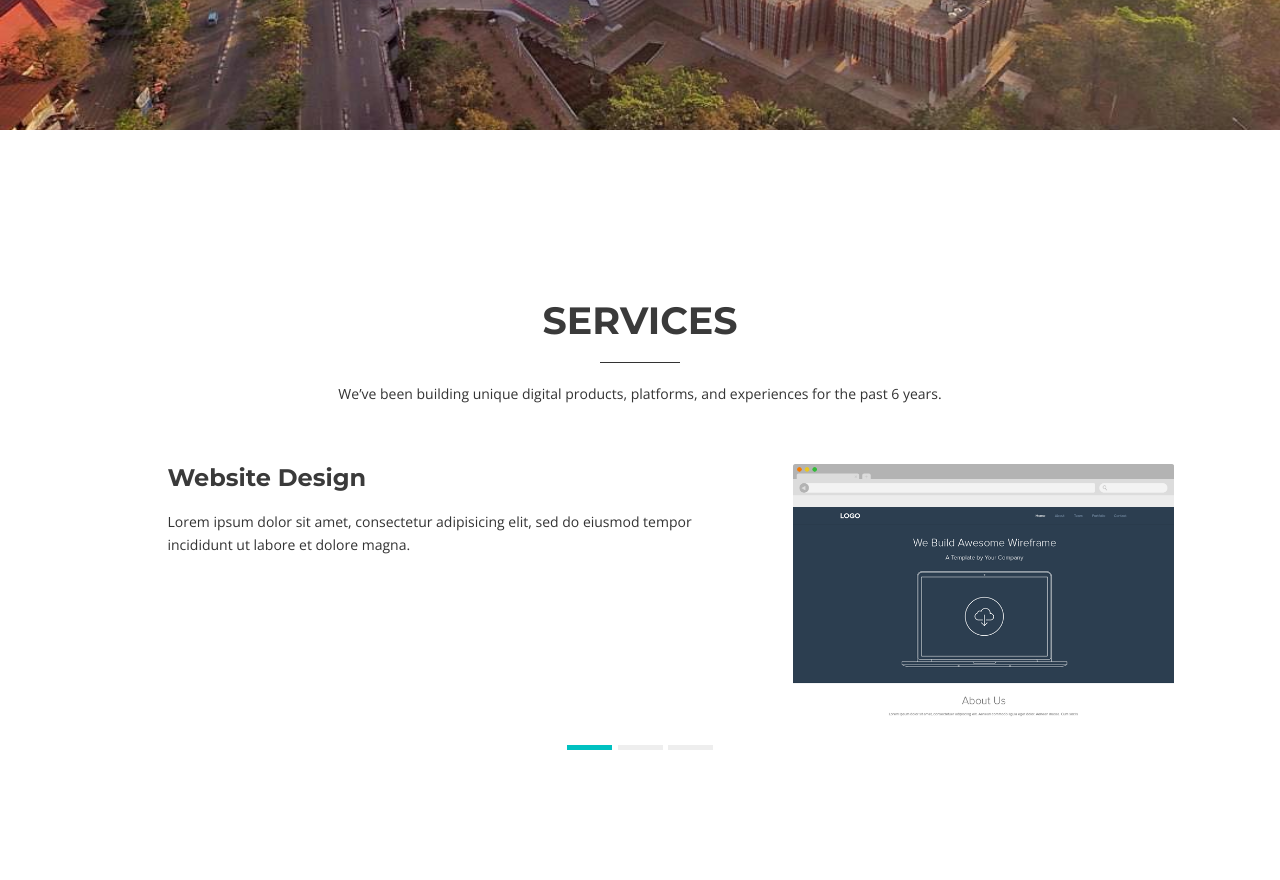
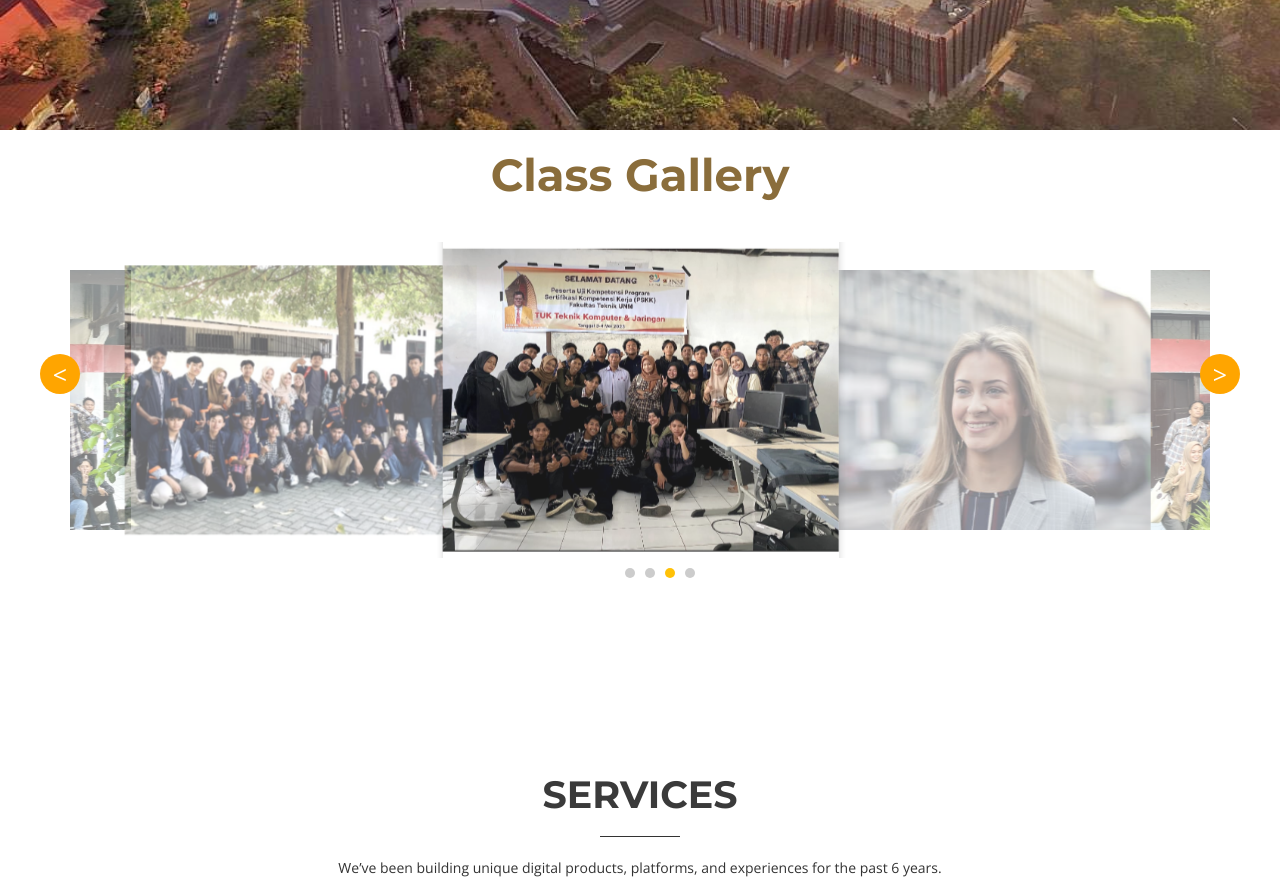
Before and after one commit to ikhwnysrh/web_kelas, a plain HTML site: page index.html in a window 1280 px wide. Shown: the part 1920-2800 px from the top of the page. Drawn offline with nearby package versions, Linux system fonts and the light colour scheme.

Commit message:
gallery slider

```diff
--- /dev/null
+++ b/css/gallery.css
@@ -0,0 +1,92 @@
+
+        .slick-slider button {
+            position: absolute;
+            top: 32%;
+            outline: "none";
+            border: none;
+            width: 40px;
+            height: 40px;
+            border-radius: 35px;
+            background-color: orange;
+            color: white;
+            z-index: 99;
+        }
+
+        .slick-slider .slick-prev {
+            left: -30px;
+            font-size: 0;
+        }
+
+        .slick-slider .slick-prev::before {
+            content: '<';
+            line-height: 1;
+            font-size: 25px;
+        }
+
+
+
+        .slick-slider .slick-next {
+            right: -30px;
+            font-size: 0;
+        }
+
+        .slick-slider .slick-next::after {
+            content: '>';
+            line-height: 1;
+            font-size: 25px;
+        }
+
+
+
+        .slick-dots{
+            text-align: center;
+        }
+
+        .slick-dots li{
+            display: inline-block;
+            padding: 1px;
+            background-color: #ccc;
+            margin: 10px 5px;
+            width: 10px;
+            height: 10px;
+            border-radius: 10px;
+            cursor: pointer;
+        }
+
+        .slick-dots button{
+            display: none;
+        }
+
+        .slick-dots li.slick-active{
+            background:#ffc107;
+        }
+
+        .slick-slider img{
+            width: 100%;
+            height: 250px;
+        }
+
+
+
+        .slick-slide {
+            padding:28px 0;
+            position: relative;
+            height:auto !important;
+            opacity: 0.5;
+            transition: all 900ms ease;
+        }
+
+        .slick-current {
+            opacity: 1;
+            transform: scale(1.2);
+            z-index: 99;
+            box-shadow: rgba(0, 0, 0, 0.24) 0px 3px 8px;
+        }
+
+        .slick-slide .xyz{
+            opacity: 0;
+        }
+
+        .slick-current .xyz{
+            opacity: 1;
+        }
--- a/index.html
+++ b/index.html
@@ -1,7 +1,7 @@
 <!DOCTYPE html>
 <html>
   <head>
-    <title>Alstar - Bootstrap one page parallax template</title>
+    <title>TEKOM F22</title>
     <meta charset="utf-8" />
     <meta
       content="width=device-width, initial-scale=1, maximum-scale=1, user-scalable=no"
@@ -17,6 +17,9 @@
     <link href="css/bootstrap.min.css" rel="stylesheet" media="screen" />
     <link href="css/style.css" rel="stylesheet" media="screen" />
     <link href="color/default.css" rel="stylesheet" media="screen" />
+    <link rel="stylesheet" href="css/gallery.css">
+
+    <link rel="stylesheet" href="https://cdn.jsdelivr.net/jquery.slick/1.6.0/slick.css">
 
     <!-- =======================================================
     Theme Name: Alstar
@@ -32,7 +35,7 @@
       <div class="container">
         <div class="navbar-header">
           <button
-            style="background-color: #ffffff1a;"
+            style="background-color: #ffffff1a"
             type="button"
             class="navbar-toggle"
             data-toggle="collapse"
@@ -67,15 +70,14 @@
           <div class="col-md-12">
             <div id="rotator">
               <h1>
-                <span class="typing"
-                  ></span
-                >
+                <span class="typing"></span>
               </h1>
               <div class="line-spacer"></div>
               <h3 class="type1"></h3>
               <p>
                 <span class="1strotate"
-                  >Computer Engineering, State University Of Makassar, Est. Since 2022</span
+                  >Computer Engineering, State University Of Makassar, Est.
+                  Since 2022</span
                 >
               </p>
             </div>
@@ -152,6 +154,100 @@
     </section>
 
     <!-- Services -->
+    <!-- <div class="gallery">
+      <img src="img/team/1.jpg" alt=""/>
+      <img src="img/team/2.jpg" alt=""/>
+      <img src="img/team/3.jpg" alt=""/>
+      <img src="img/team/4.jpg" alt=""/>
+    </div> -->
+    <div class="container my-5 pt-6">
+      <div class="row justify-content-center">
+        <div class="col-lg-12 col-md-8">
+          <div class="text-center">
+            <h1 class="text-warning" style="font-size: 45px">Class Gallery</h1>
+            <!-- <p class="text-light">
+              Lorem ipsum dolor sit amet consectetur adipisicing elit.
+              Necessitatibus, nam dolorum cumque quibusdam iure ipsum
+              repellendus hic assumenda. Corrupti eius neque unde veniam esse
+              deleniti repellat enim praesentium possimus architecto.
+            </p> -->
+          </div>
+        </div>
+      </div>
+      <br />
+
+      <div class="slider">
+        <div class="mx-3">
+          <div
+            class="card border-0 rounded-0"
+            style="
+              background-image: url(img/gallery/4.jpeg);
+              background-size: cover;
+            "
+          >
+            <div
+              class="d-flex bg-opacity-25 justify-content-center align-items-end"
+              style="height: 260px"
+            >
+              <div class="text-center pb-2 bg-dark w-100 pt-3 bg-opacity-75">
+              </div>
+            </div>
+          </div>
+        </div>
+        <div class="mx-3">
+          <div
+            class="card border-0 rounded-0"
+            style="
+              background-image: url(img/gallery/5.jpeg);
+              background-size: cover;
+              background-position: center;
+            "
+          >
+            <div
+              class="d-flex bg-opacity-25 justify-content-center align-items-end"
+              style="height: 260px"
+            >
+              <div class="text-center pb-2 bg-dark w-100 pt-3 bg-opacity-75">
+              </div>
+            </div>
+          </div>
+        </div>
+        <div class="mx-3">
+          <div
+            class="card border-0 rounded-0"
+            style="
+              background-image: url(img/gallery/6.jpeg);
+              background-size: cover;
+            "
+          >
+            <div
+              class="d-flex bg-opacity-25 justify-content-center align-items-end"
+              style="height: 260px"
+            >
+              <div class="text-center pb-2 bg-dark w-100 pt-3 bg-opacity-75">
+              </div>
+            </div>
+          </div>
+        </div>
+        <div class="mx-3">
+          <div
+            class="card border-0 rounded-0"
+            style="
+              background-image: url(img/team/4.jpg);
+              background-size: cover;
+            "
+          >
+            <div
+              class="d-flex bg-opacity-25 justify-content-center align-items-end"
+              style="height: 260px"
+            >
+              <div class="text-center pb-2 bg-dark w-100 pt-3 bg-opacity-75">
+              </div>
+            </div>
+          </div>
+        </div>
+      </div>
+    </div>
     <section id="services" class="home-section bg-white">
       <div class="container">
         <div class="row">
@@ -710,6 +806,31 @@
     <!-- Template Custom Javascript File -->
     <script src="js/custom.js"></script>
 
+    <script src="https://code.jquery.com/jquery-3.4.1.min.js"></script>
+    <script src="https://cdn.jsdelivr.net/jquery.slick/1.6.0/slick.min.js"></script>
+
+    <script type="text/javascript">
+      $(".slider").slick({
+        centerMode: true,
+        dots: true,
+        autoplay: true,
+        centerPadding: "60px",
+        slidesToShow: 3,
+        responsive: [
+          {
+            breakpoint: 768,
+            settings: {
+              arrows: false,
+              centerMode: true,
+              centerPadding: "40px",
+              Infinity: true,
+              slidesToShow: 1,
+            },
+          },
+        ],
+      });
+    </script>
+
     <script src="https://cdnjs.cloudflare.com/ajax/libs/gsap/3.12.0/gsap.min.js"></script>
     <script src="https://cdnjs.cloudflare.com/ajax/libs/gsap/3.12.0/TextPlugin.min.js"></script>
     <script>
```
Also changed, not shown: img/gallery/4.jpeg (added), img/gallery/5.jpeg (added), img/gallery/6.jpeg (added).
